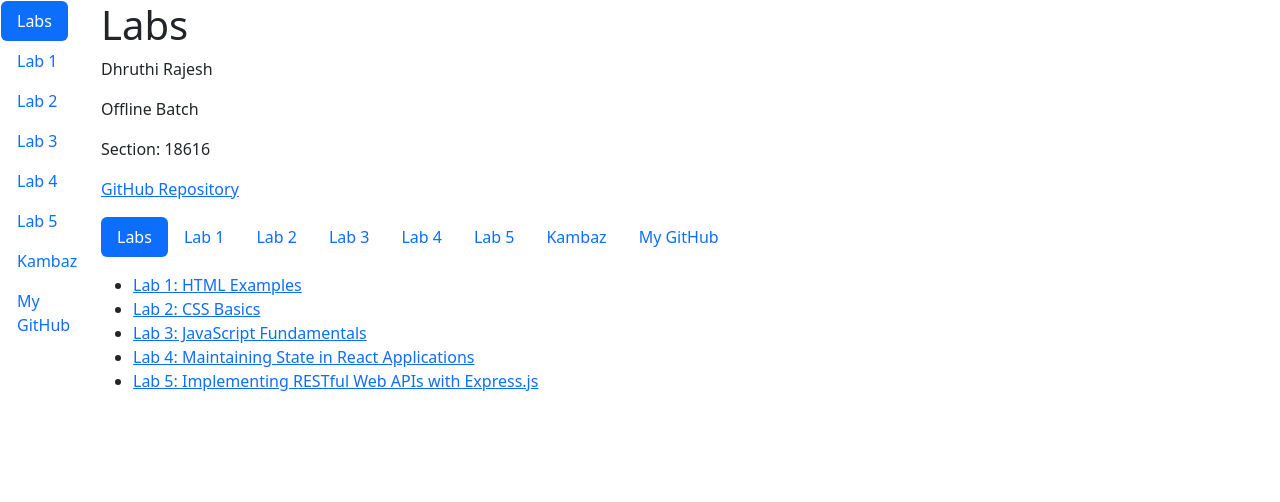
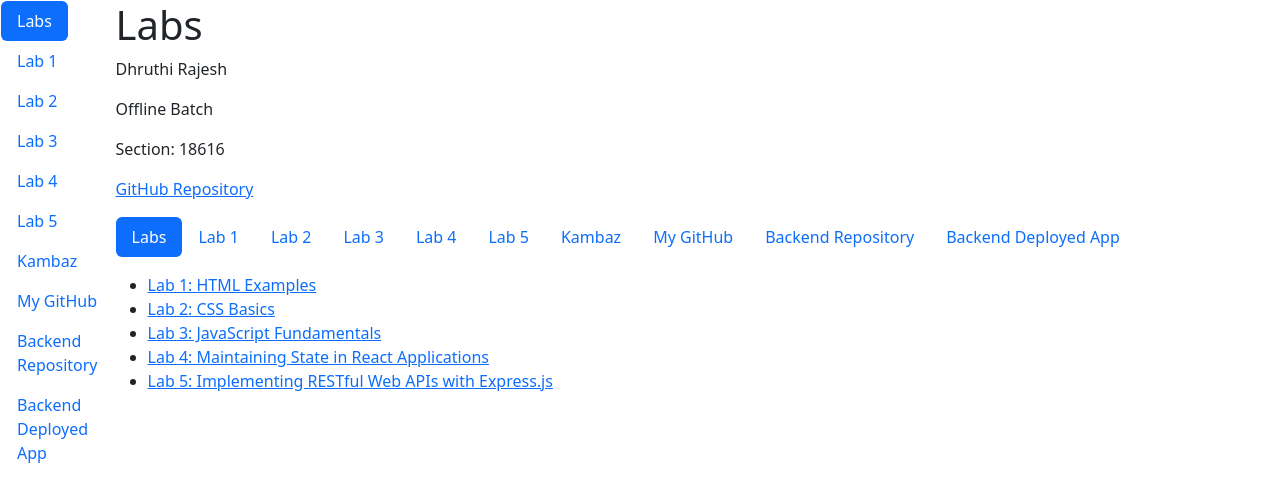
Before and after one commit to dhruthi-06/kambaz-next-js, a Next.js app: page /Labs in a window 1280 px wide. Shown: the top 502 px of the page. Built offline with nearby package versions, Linux system fonts and the light colour scheme.

Commit message:
Changes Done

```diff
--- a/app/(Kambaz)/Account/client.ts
+++ b/app/(Kambaz)/Account/client.ts
@@ -4,9 +4,10 @@
 export const USERS_API = `${HTTP_SERVER}/api/users`;
 
 const api = axios.create({
-  baseURL: HTTP_SERVER,
-  withCredentials: true,   // ⭐ REQUIRED FOR SESSION COOKIES
+  baseURL: process.env.NEXT_PUBLIC_HTTP_SERVER,
+  withCredentials: true
 });
+
 
 export const signin = async (credentials: any) => {
   const response = await api.post(`/api/users/signin`, credentials);
--- a/app/Labs/TOC.tsx
+++ b/app/Labs/TOC.tsx
@@ -8,7 +8,7 @@
   const pathname = usePathname();
   const [mounted, setMounted] = useState(false);
 
-  // ensure client-only rendering for path-based logic
+
   useEffect(() => setMounted(true), []);
 
   if (!mounted) return null;
@@ -85,6 +85,14 @@
       <NavItem>
         <NavLink href="https://github.com/">My GitHub</NavLink>
       </NavItem>
+
+       <NavItem>
+        <NavLink href="https://github.com/dhruthi-06/kambaz-node-server-app">Backend Repository</NavLink>
+      </NavItem>
+
+       <NavItem>
+        <NavLink href="https://kambaz-node-server-app-pwga.onrender.com">Backend Deployed App</NavLink>
+      </NavItem>
     </Nav>
   );
 }
```
Also changed, not shown: app/(Kambaz)/Dashboard/page.tsx (+8 -16 lines).
